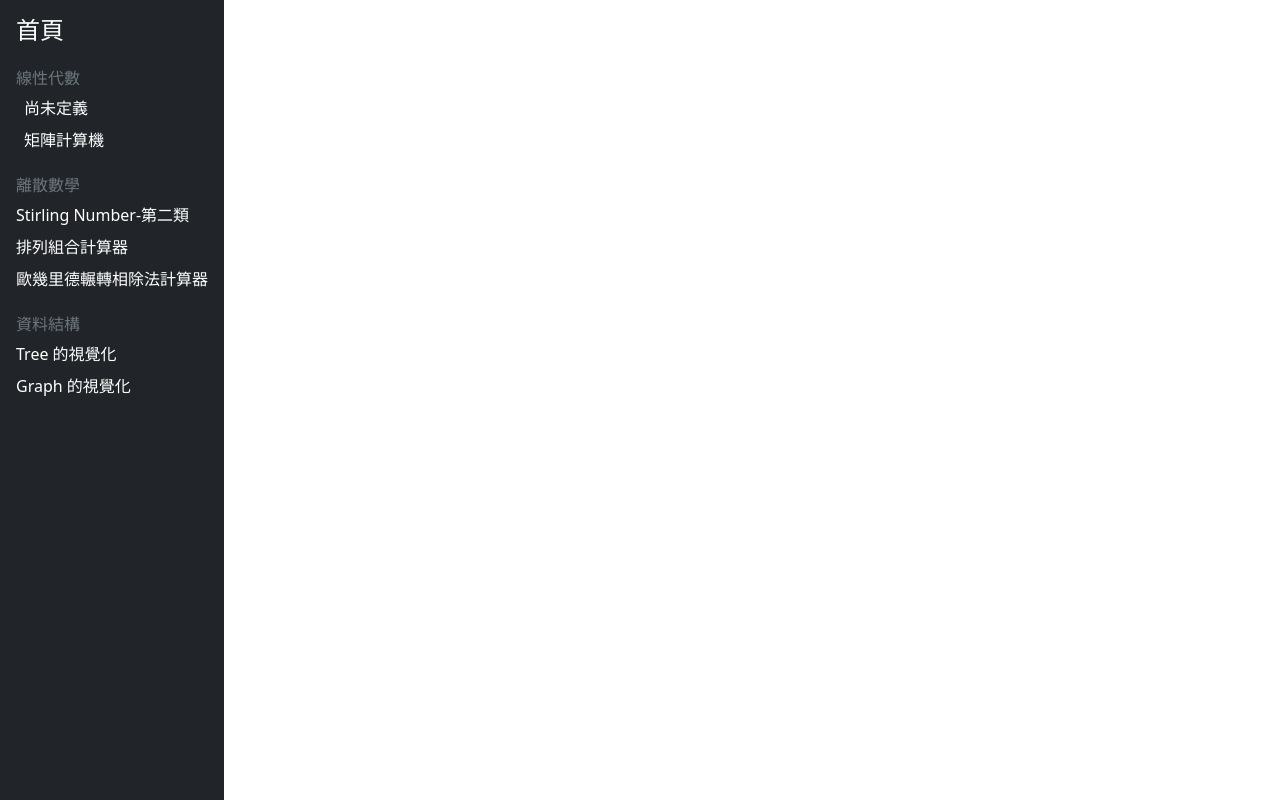
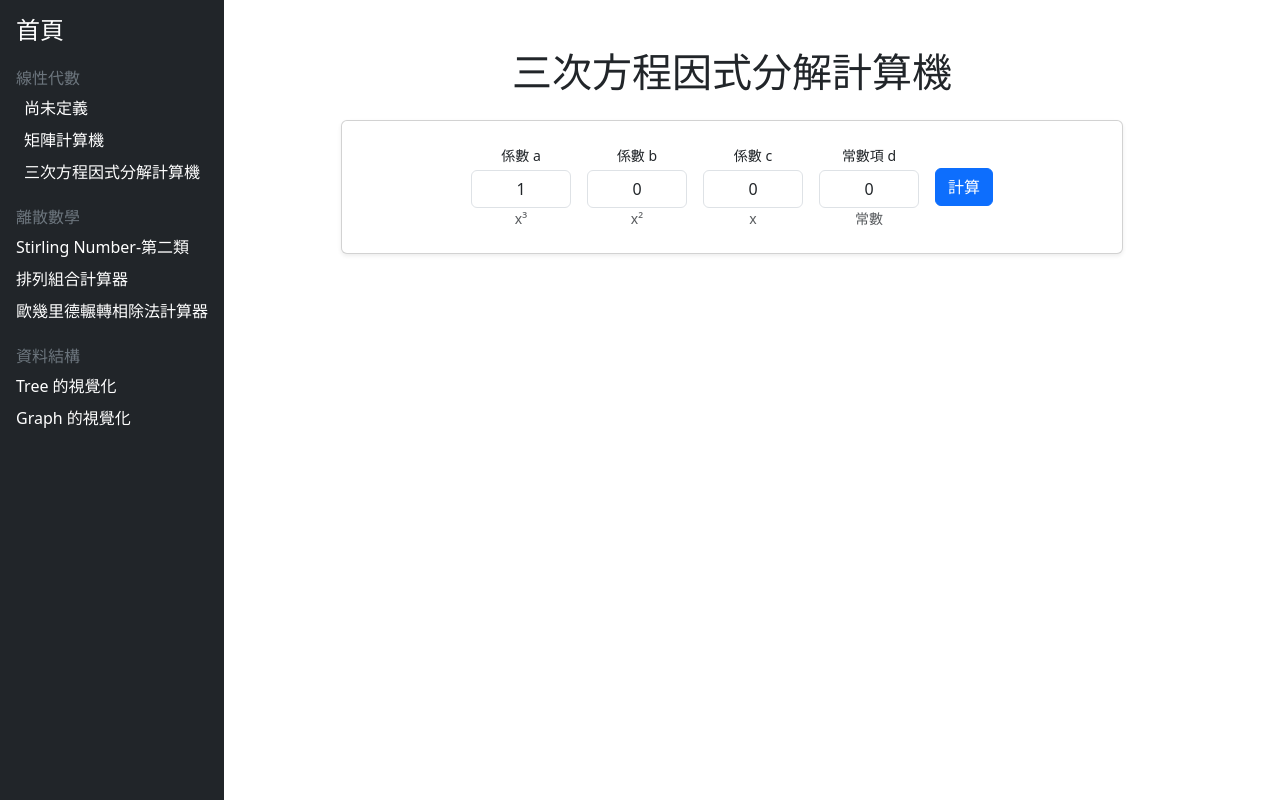
Before and after one commit to Hoxton019030/Math_Calculator, a Vue app: page /linear-algebra/CubicFactorizer in a window 1280 px wide. Built offline with nearby package versions, Linux system fonts and the light colour scheme.

Commit message:
2025-07-31 commit

```diff
--- a/src/components/Sidebar.vue
+++ b/src/components/Sidebar.vue
@@ -11,6 +11,7 @@
         <li class="mb-2"><router-link class="text-white text-decoration-none" to="/linear-algebra/placeholder">尚未定義</router-link>
         </li>
          <li class="mb-2"><router-link class="text-white text-decoration-none" to="/linear-algebra/LinearAlgebraCalculator">矩陣計算機</router-link></li>
+         <li class="mb-2"><router-link class="text-white text-decoration-none" to="/linear-algebra/CubicFactorizer">三次方程因式分解計算機</router-link></li>
       </ul>
     </div>
 
--- a/src/router/index.js
+++ b/src/router/index.js
@@ -6,6 +6,7 @@ import TreeVisual from '../views/DataStructure/TreeVisual.vue'
 import LinearAlgebraCalculator from '../views/LinearAlgebra/LinearAlgebraCalculator.vue'
 import GraphVisualizer from '../views/DataStructure/GraphVisualizer.vue'
 import EuclideanCalculator from '../views/Discrete/EuclideanCalculator.vue'
+import CubicFactorizer from '../views/LinearAlgebra/CubicFactorizer.vue'
 import Index from '../views/Index.vue'
 
 const routes = [
@@ -54,7 +55,10 @@ const routes = [
   {
     path: '/dataStructure/graph_visual',
     component: GraphVisualizer
-  },
+  },{
+    path:'/linear-algebra/CubicFactorizer',
+    component :CubicFactorizer
+  }
 ]
 
 const router = createRouter({
--- /dev/null
+++ b/src/views/LinearAlgebra/CubicFactorizer.vue
@@ -0,0 +1,132 @@
+<template>
+  <div class="container-fluid">
+    <div class="main-content py-4">
+      <h1 class="mb-4 text-center text-3xl font-bold text-gray-800">三次方程因式分解計算機</h1>
+
+      <div class="row justify-content-center mb-4">
+        <div class="col-md-10">
+          <div class="card p-4 shadow-sm bg-white rounded-lg">
+            <div class="d-flex flex-wrap justify-content-center gap-3 align-items-end">
+              <div class="d-flex flex-column align-items-center">
+                <label class="form-label small mb-1 text-gray-600">係數 a</label>
+                <input v-model.number="a" type="number" class="form-control text-center" style="width: 100px" />
+                <small class="text-muted">x³</small>
+              </div>
+              <div class="d-flex flex-column align-items-center">
+                <label class="form-label small mb-1 text-gray-600">係數 b</label>
+                <input v-model.number="b" type="number" class="form-control text-center" style="width: 100px" />
+                <small class="text-muted">x²</small>
+              </div>
+              <div class="d-flex flex-column align-items-center">
+                <label class="form-label small mb-1 text-gray-600">係數 c</label>
+                <input v-model.number="c" type="number" class="form-control text-center" style="width: 100px" />
+                <small class="text-muted">x</small>
+              </div>
+              <div class="d-flex flex-column align-items-center">
+                <label class="form-label small mb-1 text-gray-600">常數項 d</label>
+                <input v-model.number="d" type="number" class="form-control text-center" style="width: 100px" />
+                <small class="text-muted">常數</small>
+              </div>
+              <button class="btn btn-primary h-100 align-self-center" @click="factorize">計算</button>
+            </div>
+          </div>
+        </div>
+      </div>
+
+      <div v-if="resultText" class="alert alert-success text-center fs-5 rounded-md">
+        {{ resultText }}
+      </div>
+      <div v-if="errorText" class="alert alert-danger text-center fs-6 rounded-md">
+        {{ errorText }}
+      </div>
+    </div>
+  </div>
+</template>
+
+<script setup>
+import { ref } from 'vue'
+
+const a = ref(1)
+const b = ref(0)
+const c = ref(0)
+const d = ref(0)
+
+const resultText = ref('')
+const errorText = ref('')
+
+function trimFloat(n) {
+  return Number.isInteger(n) ? n.toString() : n.toFixed(6).replace(/(?:\.0+|(?<=\..*?)0+)$/, '')
+}
+
+function factorize() {
+  try {
+    const A = a.value
+    const B = b.value
+    const C = c.value
+    const D = d.value
+
+    if (A === 0) throw new Error('a 不能為 0（不是三次方程）')
+
+    const candidates = []
+    const absD = Math.abs(D)
+    for (let i = 1; i <= absD; i++) {
+      if (D % i === 0) {
+        candidates.push(i)
+        candidates.push(-i)
+      }
+    }
+
+    let root = null
+    for (const r of candidates) {
+      if (A * r ** 3 + B * r ** 2 + C * r + D === 0) {
+        root = r
+        break
+      }
+    }
+
+    if (root === null) throw new Error('找不到整數根，無法因式分解')
+
+    const b1 = A
+    const b2 = B + b1 * root
+    const b3 = C + b2 * root
+
+    const discriminant = b2 ** 2 - 4 * b1 * b3
+    let quadFactor
+    if (discriminant > 0) {
+      const sqrtD = Math.sqrt(discriminant)
+      const r1 = (-b2 + sqrtD) / (2 * b1)
+      const r2 = (-b2 - sqrtD) / (2 * b1)
+      quadFactor = `(x - ${trimFloat(r1)}) (x - ${trimFloat(r2)})`
+    } else if (discriminant === 0) {
+      const r1 = -b2 / (2 * b1)
+      quadFactor = `(x - ${trimFloat(r1)})²`
+    } else {
+      quadFactor = `${b1}x² + ${b2}x + ${b3}`
+    }
+
+    resultText.value = `因式分解結果為： (x - ${root}) ${quadFactor}`
+    errorText.value = ''
+  } catch (err) {
+    resultText.value = ''
+    errorText.value = err.message
+  }
+}
+</script>
+
+<style scoped>
+.container-fluid {
+  display: flex;
+  min-height: 100vh;
+}
+
+.main-content {
+  flex-grow: 1;
+  padding-right: 40px;
+}
+
+input[type='number']::-webkit-inner-spin-button,
+input[type='number']::-webkit-outer-spin-button {
+  -webkit-appearance: none;
+  margin: 0;
+}
+</style>
```
